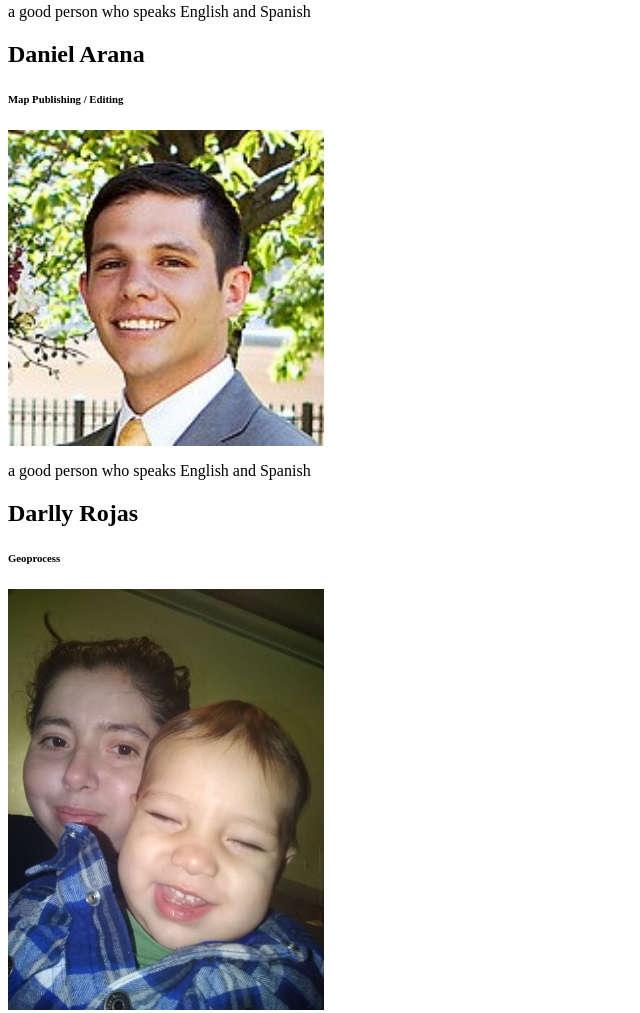
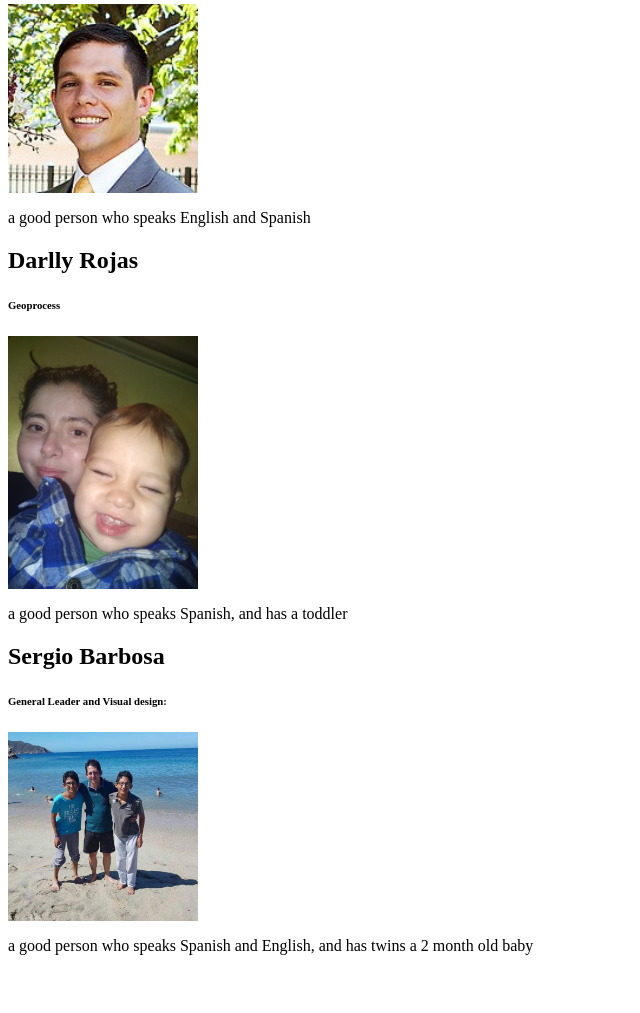
Before and after one commit to DarllyRojas/DarllyRojas.github.io, a plain HTML site: page index.html in a window 1280 px wide. Shown: the part 556-1569 px from the top of the page, without its empty margins (0-640 px from the left). After the commit the page ends 1527 px from the top, so only its background shows below. Drawn offline with Linux system fonts and the light colour scheme.

Commit message:
Update index.html

```diff
--- a/index.html
+++ b/index.html
@@ -11,23 +11,23 @@
 
 <h2>Alex White</h2>
 <h6>Visualization / Formatting:</h6>
-<img src="DarllyRojas.github.io\AlexWhite.jfif" alt="Alex" style="width:25%">
+<img src="DarllyRojas.github.io\AlexWhite.jfif" alt="Alex" style="width:15%">
 <p>a good person who speaks English and Spanish </p>
 
 <h2>Daniel Arana</h2>
 <h6>Map Publishing / Editing</h6>
-<img src="DarllyRojas.github.io\DanielArana.jpeg" alt="Dan" style="width:25%">
+<img src="DarllyRojas.github.io\DanielArana.jpeg" alt="Dan" style="width:15%">
 <p>a good person who speaks English and Spanish </p>
 
 
 <h2>Darlly Rojas</h2>
 <h6>Geoprocess</h6>
-<img src="DarllyRojas.github.io\DarllyRojas.jpg" alt="Darlly" style="width:25%">
+<img src="DarllyRojas.github.io\DarllyRojas.jpg" alt="Darlly" style="width:15%">
 <p> a good person who speaks Spanish, and has a toddler</p>
 
 <h2>Sergio Barbosa </h2>
 <h6>General Leader and Visual design:</h6>
-<img src="DarllyRojas.github.io\SergioBarbosa.jfif" alt="Alex" style="width:25%">
+<img src="DarllyRojas.github.io\SergioBarbosa.jfif" alt="Alex" style="width:15%">
 <p> a good person who speaks Spanish and English, and has twins a 2 month old baby</p>
 
 
```
